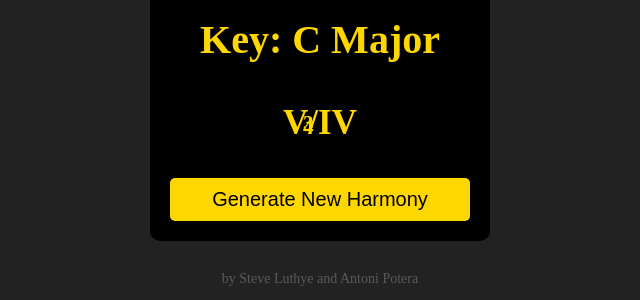
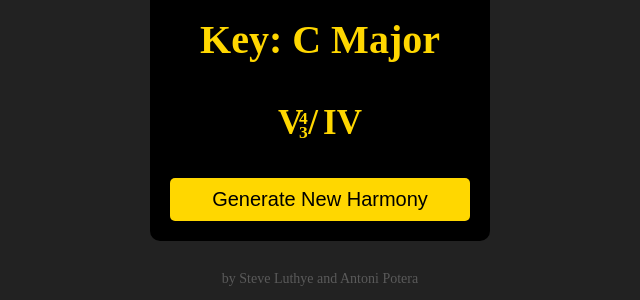
Before and after one commit to Zephlyn/Zephlyn.github.io, a Jekyll site: the page index.html, which Jekyll copies as it is, in a window 1280 px wide. Shown: the part 182-482 px from the top of the page, without its empty margins (320-960 px from the left). Built offline with Jekyll 4.4.1, drawn with Linux system fonts in a browser that asks for light colours.

Commit message:
Update index.html

```diff
--- a/index.html
+++ b/index.html
@@ -55,24 +55,29 @@
 
         .stacked {
             display: inline-block;
+            position: relative;
             vertical-align: middle;
-            position: relative;
         }
 
         .stacked .sup {
             position: absolute;
-            top: -0.5em;
+            top: -1em;
             left: 50%;
             transform: translateX(-50%);
-            font-size: 0.6em;
+            font-size: 0.5em; /* Make smaller */
         }
 
         .stacked .sub {
             position: absolute;
-            bottom: -0.5em;
+            bottom: -1em;
             left: 50%;
             transform: translateX(-50%);
-            font-size: 0.6em;
+            font-size: 0.5em; /* Make smaller */
+        }
+
+        .slash {
+            margin-left: 5px;
+            margin-right: 5px;
         }
 
         button {
@@ -107,7 +112,7 @@
 
     <div class="harmony-box">
         <p id="key" class="harmony">Key: C Major</p>
-        <p id="chord" class="harmony roman-numeral">V<span class="stacked"><span class="sup">4</span><span class="sub">3</span></span>/IV</p>
+        <p id="chord" class="harmony roman-numeral">V<span class="stacked"><span class="sup">4</span><span class="sub">3</span></span><span class="slash">/</span>IV</p>
         <button onclick="generateHarmony()">Generate New Harmony</button>
     </div>
 
```
